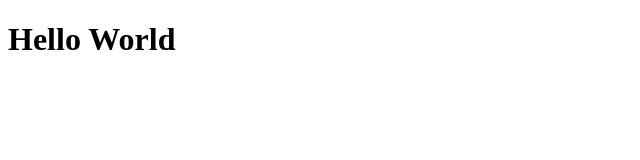
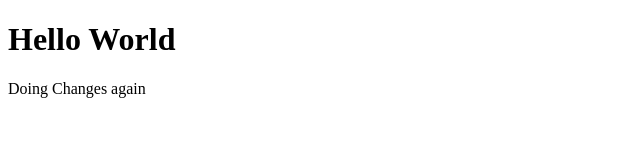
Before and after one commit to Kushal815/Lokalrepo, a plain HTML site: page index.Html in a window 1280 px wide. Shown: the whole page, without its empty margins (0-640 px from the left). Drawn offline with Linux system fonts and the light colour scheme.

Commit message:
Doing minar changes to see how it works

```diff
--- a/index.Html
+++ b/index.Html
@@ -8,5 +8,6 @@
 </head>
 <body>
     <H1>Hello World</H1>
+    <P>Doing Changes again</P>
 </body>
 </html>
```
